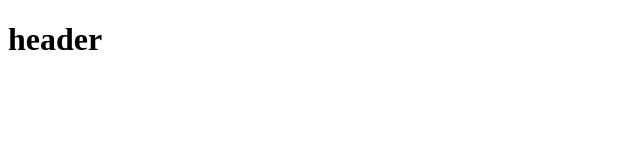
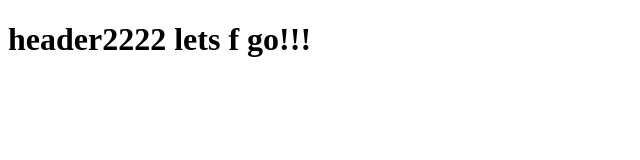
Before and after one commit to piorkowskipiotr/goit-markup-hw-01, a plain HTML site: page index.html in a window 1280 px wide. Shown: the whole page, without its empty margins (0-640 px from the left). Drawn offline with Linux system fonts and the light colour scheme.

Commit message:
Update Index 2

```diff
--- a/index.html
+++ b/index.html
@@ -7,6 +7,6 @@
     <title>Document</title>
 </head>
 <body>
-    <h1>header</h1>
+    <h1>header2222 lets f go!!!</h1>
 </body>
 </html>
```
